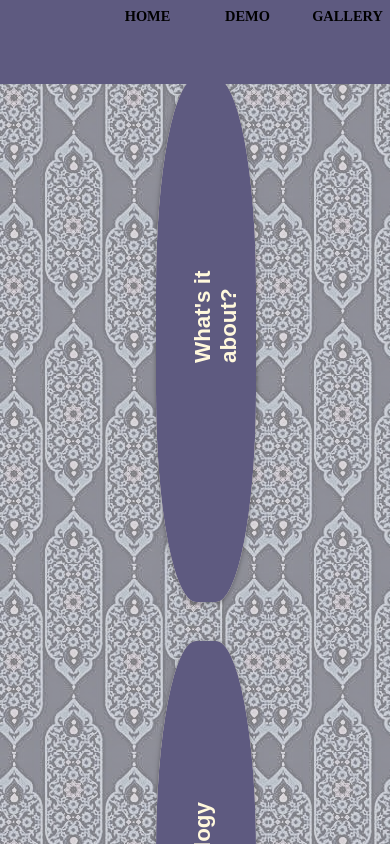
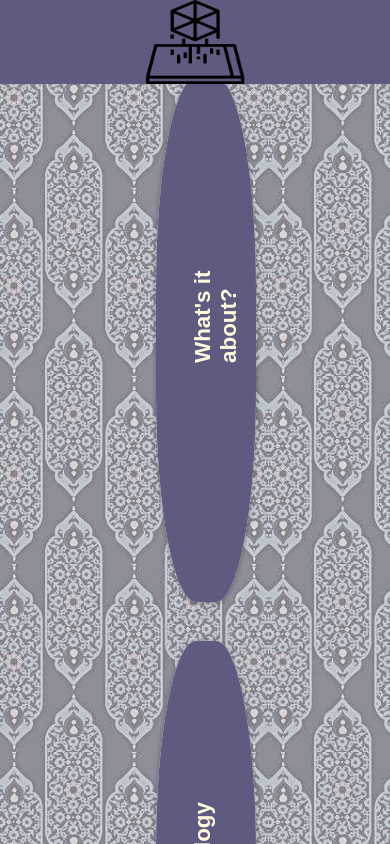
Before and after one commit to marwagaser/AR_IslamicMuseum, an Angular app: page / in a window 390 px wide. Shown: the top 844 px of the page. Built offline with nearby package versions, Linux system fonts and the light colour scheme; what ng-animate-scroll would draw is missing.

Commit message:
fix: fixed header responsiveness

```diff
--- a/src/app/credits-page/credits-page.component.css
+++ b/src/app/credits-page/credits-page.component.css
@@ -10,31 +10,29 @@
   padding: 1%;
 }
 .credits-container {
-  margin-top: 13%;
-  margin-left: 15%;
-  margin-right: 10%;
+  padding-top: 15%;
   display: flex;
   flex-direction: row;
-  max-width: 100%;
-  height: 300px;
+  width: 100vw;
+  height: 50vh;
 }
 .header {
   background-color: #5e5a80;
   max-width: 100%;
-  height: 50px;
+  height: 10%;
   text-align: center;
   font-family: "zilla slab", sans-serif;
   color: cornsilk;
   padding-top: 5%;
   font-weight: bold;
-  font-size: 15px;
+  font-size: 100%;
 
   box-shadow: 0 1px 6px rgba(0, 0, 0, 0.12), 0 1px 4px rgba(0, 0, 0, 0.24);
 }
 
 .body {
   background-color: cornsilk;
-  height: 100px;
+  height: 20%;
   max-width: 100%;
   padding: 5%;
   color: #5e5a80;
@@ -49,7 +47,7 @@
 .a-credit {
   padding-top: 3%;
   width: 20%;
-  padding-left: 2%;
+  padding: 2%;
 }
 .header:hover + .body {
   display: block;
--- a/src/app/header/header.component.css
+++ b/src/app/header/header.component.css
@@ -32,9 +32,7 @@ img {
 .header_elements {
   /* li elements */
   margin: 0;
-  padding-top: 4%;
-  padding-left: 5%;
-  padding-right: 5%;
+  padding: 5%;
   text-align: center;
   color: black;
   font-weight: bold;
@@ -49,18 +47,13 @@ img {
   color: cornsilk;
   border: cornsilk solid thin;
 }
-
+/* 1245 */
 @media screen and (max-width: 1192px) {
-  .header_elements {
-    font-size: 90%;
-    margin: auto;
+  .header {
+    display: none;
   }
   img {
-    display: none;
+    margin: auto;
+    max-height: 100%;
   }
 }
-@media screen and (max-height: 491px) {
-  .container {
-    display: none;
-  }
-}
--- a/src/app/innovate/innovate.component.css
+++ b/src/app/innovate/innovate.component.css
@@ -14,3 +14,10 @@
   margin-left: 25%;
   border-radius: 10%;
 }
+@media screen and (max-width: 1192px) {
+  #progress_img {
+    border-radius: 10%;
+    height: 45vh;
+    width: 60vw;
+  }
+}
```
